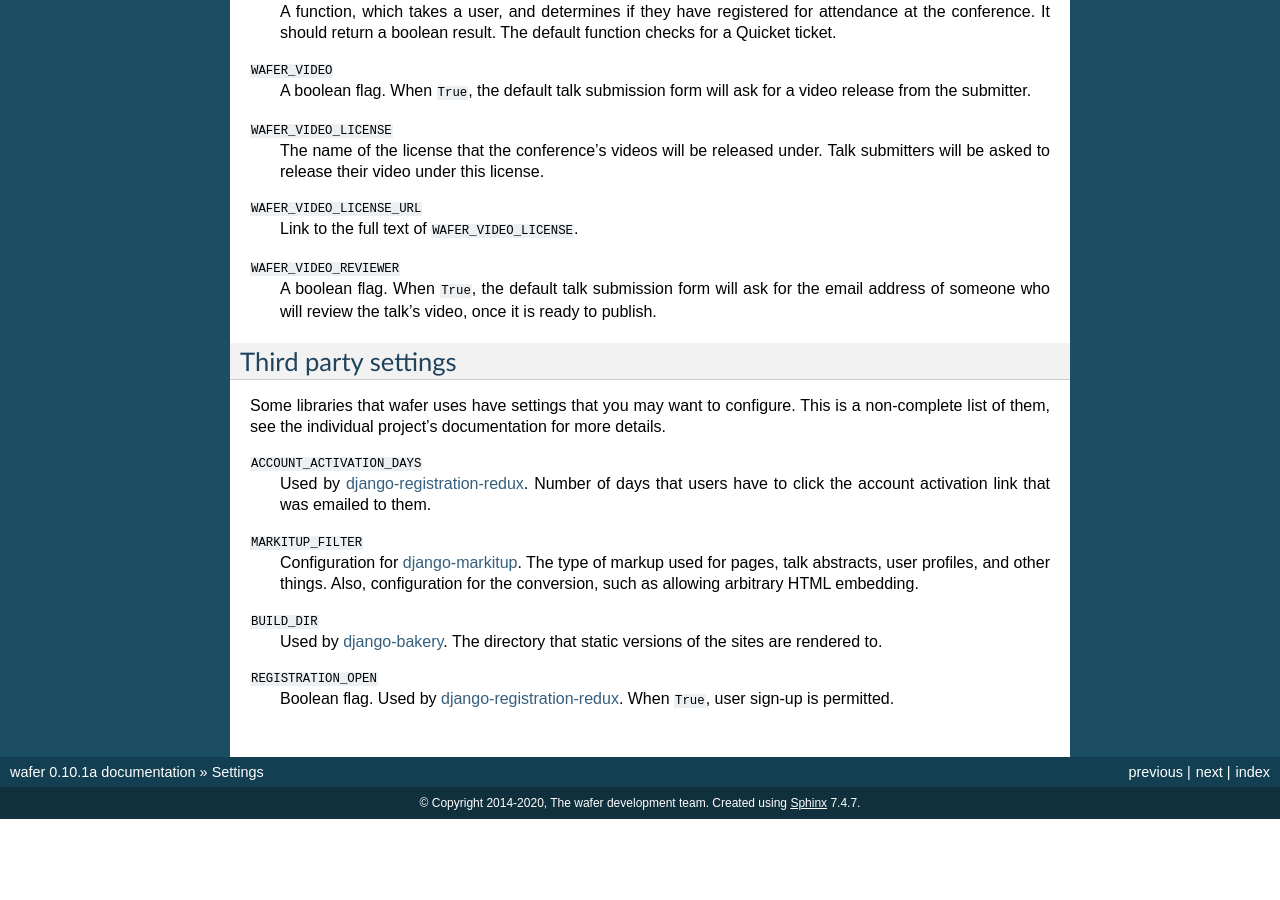
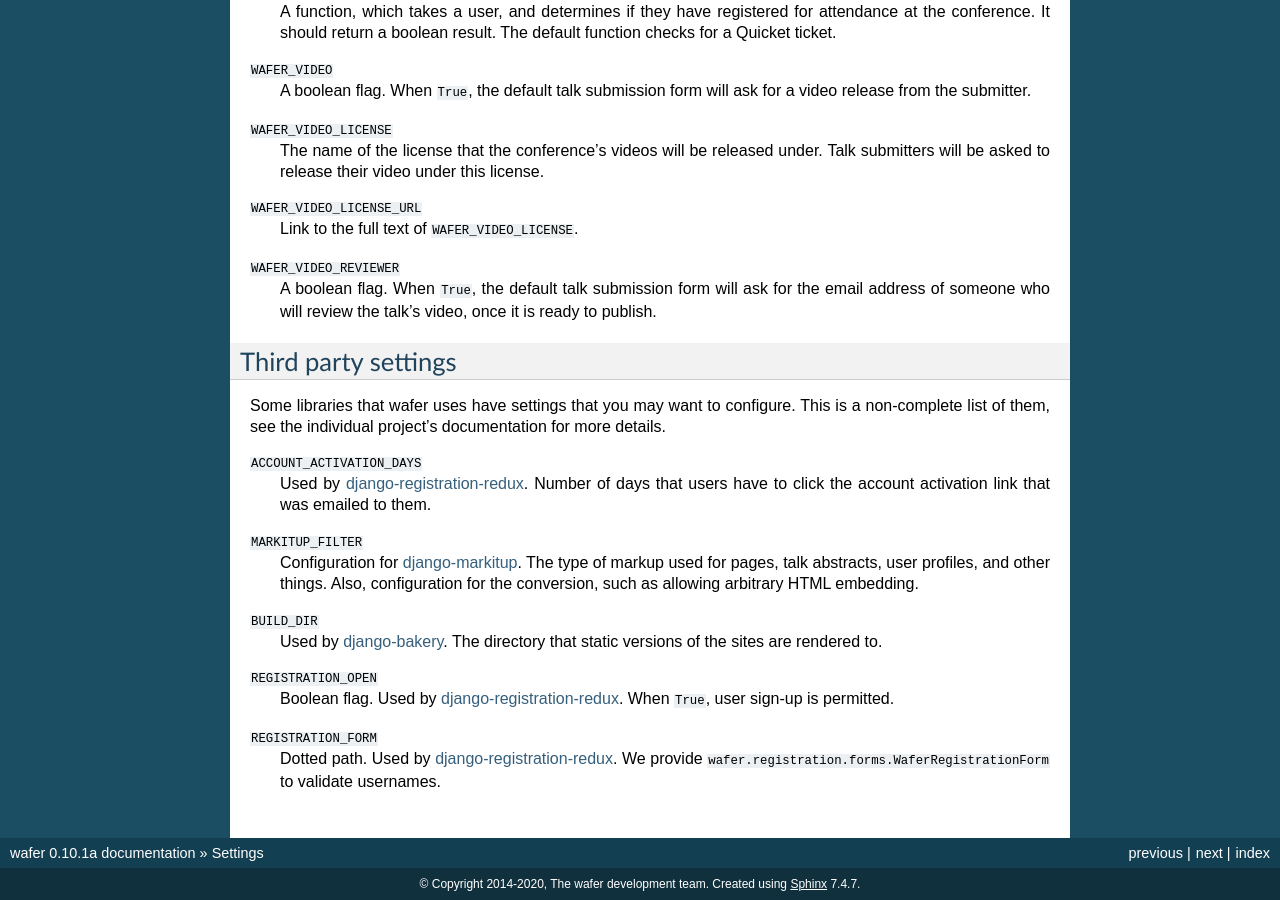
Before and after one commit to CTPUG/wafer, a Sphinx documentation site: the page built from docs/settings.rst, in a window 1280 px wide and 900 px high, scrolled down 2042 px. Built offline with Sphinx 7.4.7, drawn with Linux system fonts in a browser that asks for light colours; pages that are not in the unit, such as notebooks, are missing from menus; before the commit the page ends 2861 px from its top, so only the background shows below that.

Commit message:
Document our tweak to REGISTRATION_FORM
Should have been included in #590.

```diff
--- a/docs/settings.rst
+++ b/docs/settings.rst
@@ -176,6 +176,12 @@ documentation for more details.
     Used by `django-registration-redux`_.
     When ``True``, user sign-up is permitted.
 
+``REGISTRATION_FORM``
+    Dotted path.
+    Used by `django-registration-redux`_.
+    We provide ``wafer.registration.forms.WaferRegistrationForm`` to
+    validate usernames.
+
 .. _django-markitup: https://github.com/zsiciarz/django-markitup
 .. _django-bakery: https://github.com/datadesk/django-bakery
 .. _django-registration-redux: https://django-registration-redux.readthedocs.io/
```
